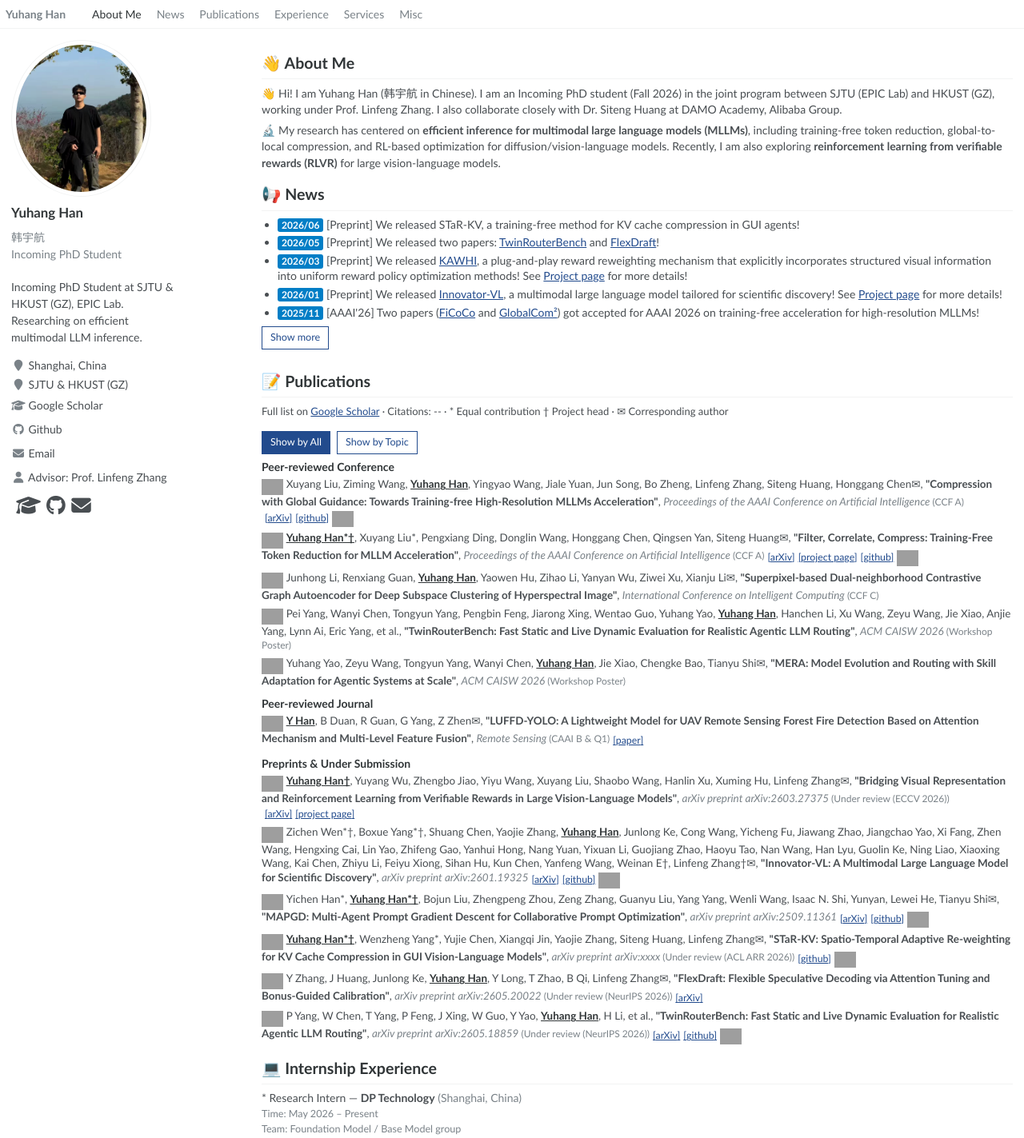
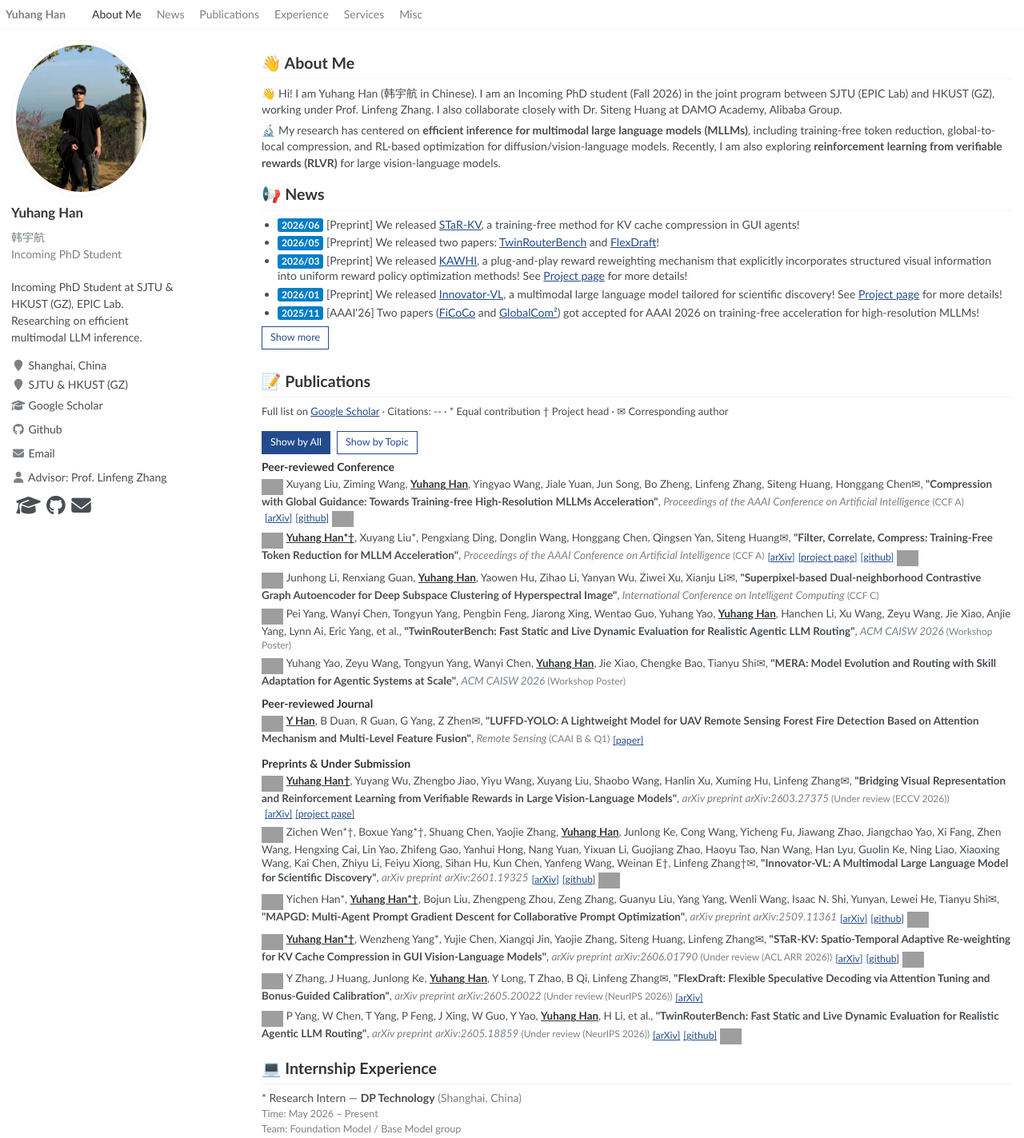
Before and after one commit to kawhiiiileo/kawhiiiileo.github.io, a React (Vite) app: page / in a window 1280 px wide. Shown: the top 1423 px of the page at 80% size. Built offline with nearby package versions, Linux system fonts and the light colour scheme; grey boxes are pictures that could not be loaded; some icons are missing.

Commit message:
Update STaR-KV arXiv link

```diff
--- a/src/data/profile.ts
+++ b/src/data/profile.ts
@@ -107,7 +107,7 @@ export const introText = `👋 Hi! I am Yuhang Han (韩宇航 in Chinese). I am
 export const recentNews: NewsItem[] = [
   {
     date: "2026/06",
-    content: `[Preprint] We released STaR-KV, a training-free method for KV cache compression in GUI agents!`,
+    content: `[Preprint] We released [STaR-KV](https://arxiv.org/abs/2606.01790), a training-free method for KV cache compression in GUI agents!`,
   },
   {
     date: "2026/05",
@@ -248,12 +248,13 @@ export const preprints: Paper[] = [
     stars: "kawhiiiileo/MAPGD",
   },
   {
-    badge: "arXiv-xxxx",
+    badge: "arXiv-2606.01790",
     authors: "Yuhang Han*†, Wenzheng Yang*, Yujie Chen, Xiangqi Jin, Yaojie Zhang, Siteng Huang, Linfeng Zhang✉",
     title: "STaR-KV: Spatio-Temporal Adaptive Re-weighting for KV Cache Compression in GUI Vision-Language Models",
-    venue: "arXiv preprint arXiv:xxxx",
+    venue: "arXiv preprint arXiv:2606.01790",
     note: "Under review (ACL ARR 2026)",
     links: [
+      { label: "arXiv", url: "https://arxiv.org/abs/2606.01790" },
       { label: "github", url: "https://github.com/kawhiiiileo/STaR-KV" },
     ],
     stars: "kawhiiiileo/STaR-KV",
```
